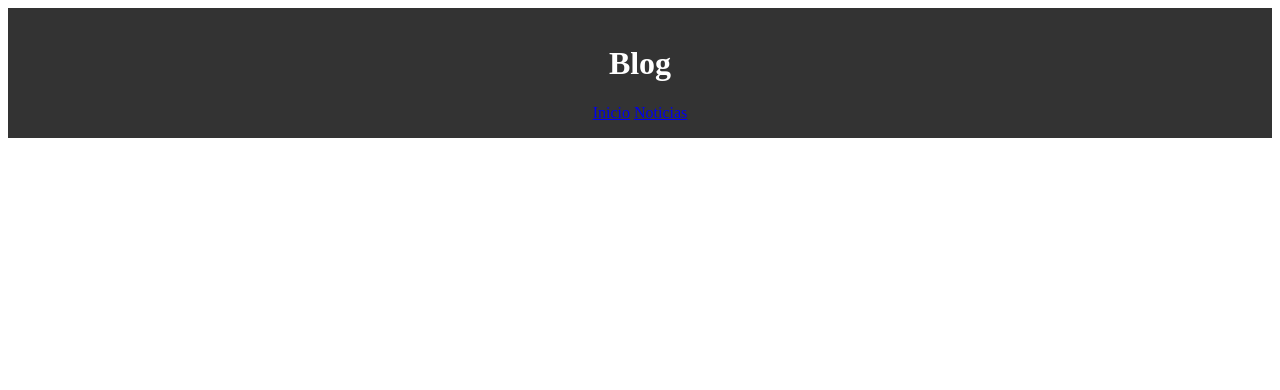
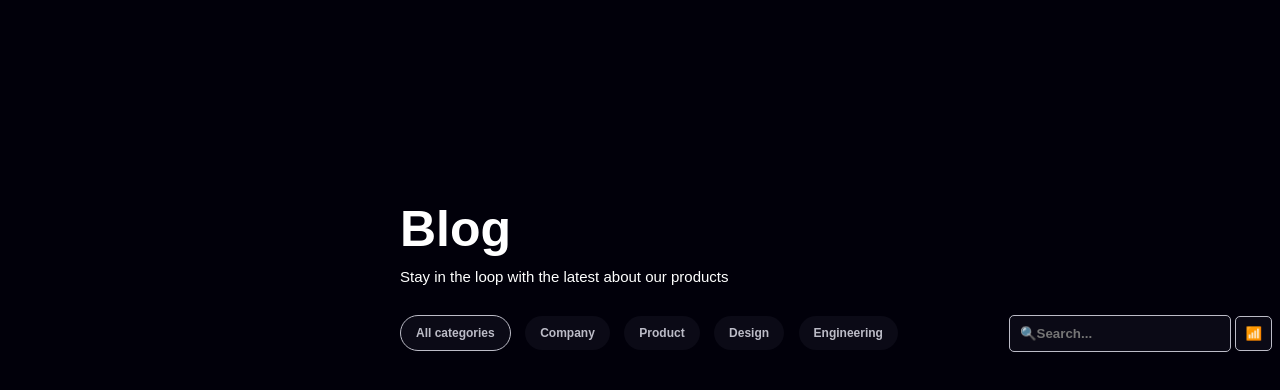
Before and after one commit to JuanTovar13/Lab-2, a website with bundled scripts: page index.html in a window 1280 px wide. Built offline with nearby package versions, Linux system fonts and the light colour scheme.

Commit message:
header+search

```diff
--- a/index.html
+++ b/index.html
@@ -1,20 +1,48 @@
 <!DOCTYPE html>
-<html lang="es">
+<html lang="en">
 <head>
     <meta charset="UTF-8">
     <meta name="viewport" content="width=device-width, initial-scale=1.0">
-    <title>Blog con Web Components</title>
-    <script type="module" src="./src/index.js"></script>
+
+    <title>Blog</title>
+    <style>
+        body {
+            background-color: #01000a; /* Color de fondo oscuro */
+            color: #ffffff; /* Color de texto blanco para contraste */
+            font-family: Arial, sans-serif;
+            margin-left: 400px;
+            margin-top: 200px;
+            padding: 0;
+            max-width: 1000px
+        }
+        #title {
+            font-size: 50px;
+            margin-bottom: 0;
+        }
+        #subtitle {
+            font-size: 15px;
+            margin-top: 10px;
+        }
+        .container {
+            display: flex;
+            justify-content: space-between;
+            align-items: center;
+            margin-left: -15px;
+        }
+    </style>
 </head>
 <body>
-    <header-component></header-component>
-    <search-component></search-component>
-    <main>
-        <card-component title="Noticia 1" content="Contenido de la noticia 1."></card-component>
-        <card-component title="Noticia 2" content="Contenido de la noticia 2."></card-component>
-        <news-component headline="Resumen de Noticia 1"></news-component>
-        <news-component headline="Resumen de Noticia 2"></news-component>
-    </main>
-    <dial-component></dial-component>
+
+    <h1 id="title">Blog</h1>
+    <p id="subtitle">Stay in the loop with the latest about our products</p>
+    <div class="container">
+        <header-component></header-component>
+        <search-component></search-component>
+    </div>
+    <card></card>
+    <news></news>
+    <dial></dial>
+    <script type="module" src="./src/index.js"></script>
+
 </body>
 </html>
--- a/src/components/card/card.js
+++ /dev/null
@@ -1,16 +0,0 @@
-// Definir el componente <card>
-class Card extends HTMLElement {
-    constructor() {
-        super();
-        this.attachShadow({ mode: 'open' });
-        this.shadowRoot.innerHTML = `
-            <div class="card">
-                <h2>Card Title</h2>
-                <p>This is a sample card content.</p>
-            </div>
-        `;
-    }
-}
-
-// Registrar el componente <card>
-customElements.define('card', Card);
--- a/src/components/header/header.js
+++ b/src/components/header/header.js
@@ -1,22 +1,55 @@
 class HeaderComponent extends HTMLElement {
     constructor() {
         super();
-        this.attachShadow({ mode: "open" });
-    }
+        this.attachShadow({ mode: 'open' });
+        this.shadowRoot.innerHTML = `
+                        <style>
 
-    connectedCallback() {
-        this.shadowRoot.innerHTML = `
-            <style>
-                header { background: #333; color: white; padding: 1rem; text-align: center; }
+                header {
+                    padding: 10px;
+                    text-align: left;
+                }
+
+                button {
+                    background-color:#0B0A16;
+                    color:rgb(188, 188, 199);
+                    border: none;
+                    padding: 10px 15px;
+                    margin: 5px;
+                    border-radius: 20px;
+                    cursor: pointer;
+                    font-size: 12px;
+                    font-weight: bold;
+
+                }
+
+
+                #allCategories {
+                    border:0.5px solid rgb(188, 188, 199);
+                    background-color:#0B0A16;
+                }
+
+                button:hover {
+                    background-color: #1A1926;
+                }
             </style>
             <header>
-                <h1>Blog</h1>
-                <nav>
-                    <a href="#">Inicio</a>
-                    <a href="#">Noticias</a>
-                </nav>
+                <button id="allCategories">All categories</button>
+                <button id ="news">Company</button>
+                <button id="product">Product</button>
+                <button id="design">Design</button>
+                <button id="engineering">Engineering</button>
             </header>
         `;
+        this.shadowRoot.querySelector('#allCategories').onclick = () => console.log('All categories clicked');
+            this.shadowRoot.querySelector('#news').onclick = () => console.log('Company clicked');
+            this.shadowRoot.querySelector('#product').onclick = () => console.log('Product clicked');
+            this.shadowRoot.querySelector('#design').onclick = () => console.log('Design clicked');
+            this.shadowRoot.querySelector('#engineering').onclick = () => console.log('Engineering clicked');
+
     }
 }
-customElements.define("header-component", HeaderComponent);
+
+customElements.define('header-component', HeaderComponent);
+
+export default HeaderComponent;
--- a/src/components/search/search.js
+++ b/src/components/search/search.js
@@ -1,5 +1,4 @@
-// Definir el componente <search>
-class Search extends HTMLElement {
+class SearchComponent extends HTMLElement {
     constructor() {
         super();
         this.attachShadow({ mode: 'open' });
@@ -8,23 +7,38 @@ class Search extends HTMLElement {
                 input {
                     padding: 10px;
                     width: 200px;
-                    border: 1px solid #ccc;
                     border-radius: 5px;
+                    border:0.5px solid rgb(188, 188, 199);
+                    background-color:#0B0A16;
                 }
                 button {
-                    padding: 10px;
-                    background-color: #007BFF;
+                    padding: 9px;
+                    border:0.5px solid rgb(188, 188, 199);
+                    background-color:#0B0A16;
                     color: white;
-                    border: none;
+
                     border-radius: 5px;
                     cursor: pointer;
                 }
+                button:hover {
+                    background-color: #01000a;
+                    border:0.5px solid rgb(251, 251, 255);
+                }
+                input:hover {
+                    border:0.5px solid rgb(251, 251, 255);
+                }
+                .search-container input {
+                    color: white;
+                    font-weight: bold;
+                }
             </style>
-            <input type="text" placeholder="Search...">
-            <button>Search</button>
+            <div class="search-container">
+                <input type="text" placeholder="🔍Search...">
+                <button id="searchBtn">📶</button>
+            </div>
         `;
+        this.shadowRoot.querySelector('button').onclick = () => console.log('Search clicked');
     }
 }
 
-// Registrar el componente <search>
-customElements.define('search', Search);
+export default customElements.define('search-component', SearchComponent);
--- a/src/index.js
+++ b/src/index.js
@@ -1,9 +1,6 @@
-import "./components/header/header.js";
-import "./components/search/search.js";
-import "./components/card/card.js";
-import "./components/news/news.js";
-import "./components/dial/dial.js";
+import HeaderComponent from './components/header/header.js';
+import SearchComponent from './components/search/search.js';
 
-document.addEventListener("DOMContentLoaded", () => {
-    console.log("Web Components cargados");
-});
+console.log("Custom element defined");
+customElements.define('header-component', HeaderComponent);
+customElements.define('search-component', SearchComponent);
```
Also changed, not shown: 1 other file.
